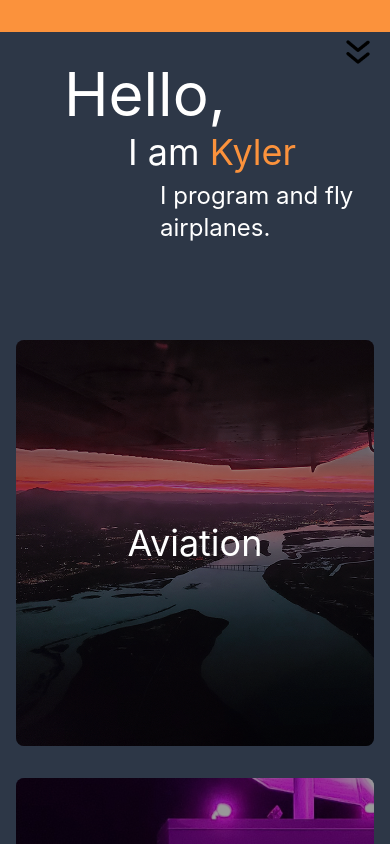
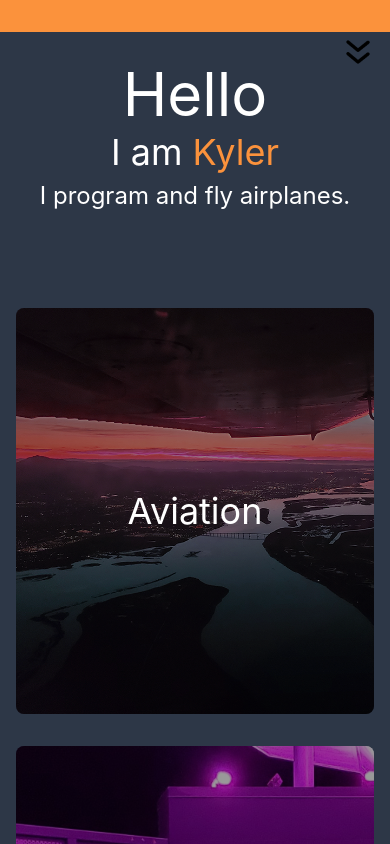
Before and after one commit to fisher60/portfolio, a React (Create React App) app in the folder portfolio/: page / in a window 390 px wide. Shown: the top 844 px of the page. Built offline with nearby package versions, Linux system fonts and the light colour scheme.

Commit message:
fix mobile styling on mobile banner

```diff
--- a/portfolio/src/components/home.jsx
+++ b/portfolio/src/components/home.jsx
@@ -8,9 +8,11 @@ export default function Home(){
     return(
         <div>
             <div className="flex flex-col pt-8">
-                <p className="text-6xl ml-16">Hello,</p>
-                <p className="text-4xl ml-32 pt-2">I am <span className="text-orange-400">Kyler</span></p>
-                <p className="text-2xl ml-40 pt-2">I program and fly airplanes.</p>
+                <p className="text-6xl text-center md:text-left md:hidden md:ml-16">Hello</p>
+                <p className="text-6xl hidden md:block ml-16">Hello,</p>
+
+                <p className="text-4xl text-center md:text-left md:ml-32 pt-2">I am <span className="text-orange-400">Kyler</span></p>
+                <p className="text-2xl text-center md:text-left md:ml-40 pt-2">I program and fly airplanes.</p>
             </div>
 
             <div className="flex flex-col md:flex-row items-center justify-center md:space-x-5 pt-20">
```
